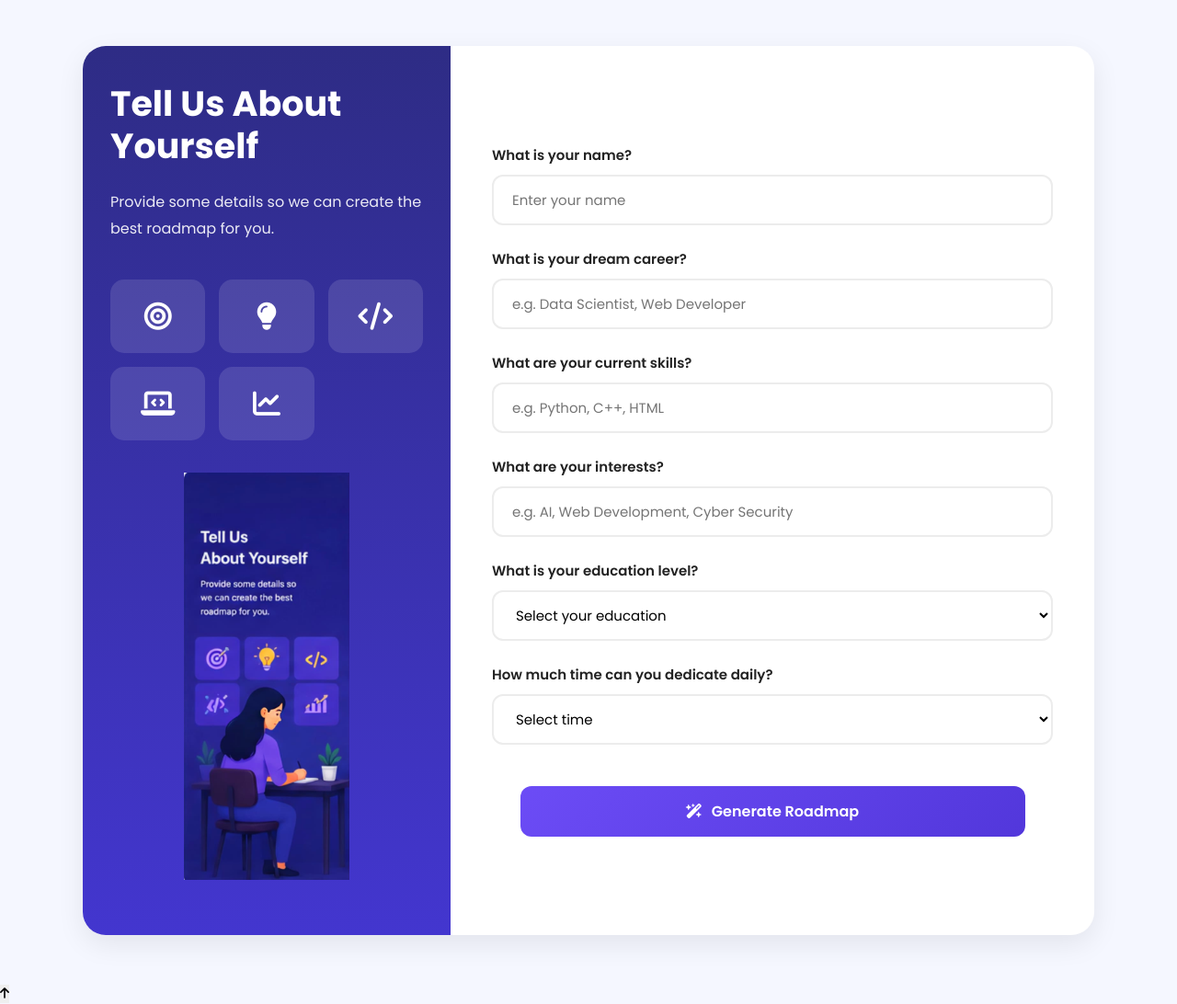
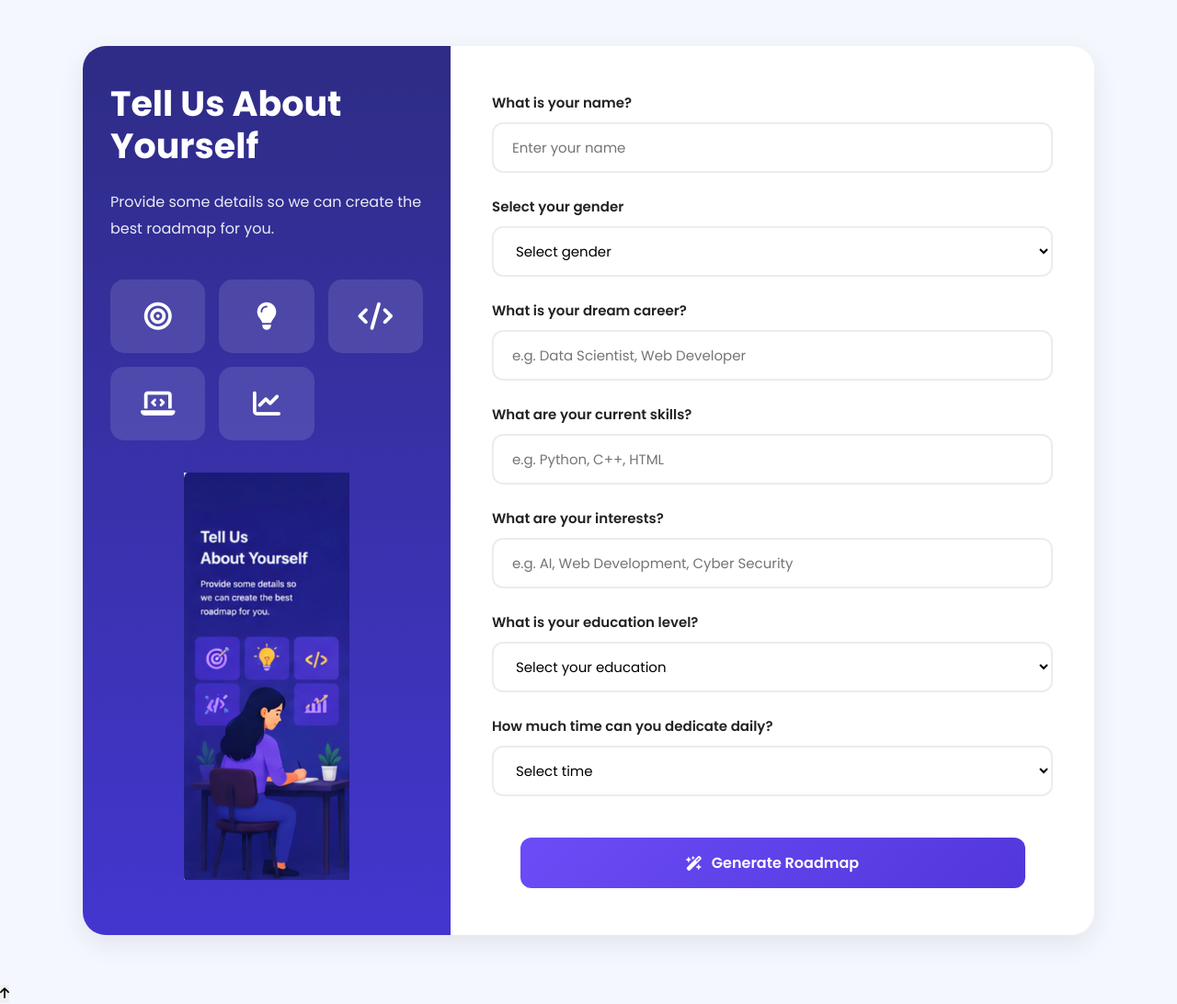
Before and after one commit to samruddhich7651-pixel/AI-Career-Roadmap, a Flask app: page /form in a window 1280 px wide. Shown: the whole page at 92% size. Run offline with Flask 3, Linux system fonts and the light colour scheme; the visitor is signed in with stand-in values (Sample User, id 1).

Commit message:
Added gender-based profile avatars

```diff
--- a/app.py
+++ b/app.py
@@ -24,7 +24,6 @@ def register():
 
     if request.method == "POST":
 
-        # Matches register.html
         name = request.form["fullname"]
         email = request.form["email"]
         password = request.form["password"]
@@ -89,11 +88,14 @@ def generate_roadmap_route():
         return redirect(url_for("login"))
 
     name = request.form["name"]
+    gender = request.form["gender"]      # NEW
     career = request.form["career"]
     skills = request.form["skills"]
     interests = request.form["interests"]
     education = request.form["education"]
     time = request.form["time"]
+
+    session["gender"] = gender           # NEW
 
     roadmap = generate_roadmap(
         name,
@@ -112,6 +114,7 @@ def generate_roadmap_route():
     return render_template(
         "roadmap.html",
         name=name,
+        gender=gender,                   # NEW
         career=career,
         education=education,
         skills=skills,
@@ -143,6 +146,7 @@ def dashboard():
     return render_template(
         "dashboard.html",
         name=session["name"],
+        gender=session.get("gender", "neutral"),   # NEW
         career_goal=career_goal,
         roadmap=roadmap
     )
--- a/templates/form.html
+++ b/templates/form.html
@@ -67,6 +67,7 @@
         <div class="career-right">
 
            <form action="{{ url_for('generate_roadmap_route') }}" method="POST" class="career-form">
+
     <div class="input-group">
 
         <label>What is your name?</label>
@@ -80,6 +81,24 @@
 
     </div>
 
+    <!-- NEW: Gender Field -->
+    <div class="input-group">
+
+        <label>Select your gender</label>
+
+        <select name="gender" required>
+
+            <option value="">Select gender</option>
+
+            <option value="male">Male</option>
+
+            <option value="female">Female</option>
+
+            <option value="neutral">Prefer not to say</option>
+
+        </select>
+
+    </div>
 
     <div class="input-group">
 
@@ -94,7 +113,6 @@
 
     </div>
 
-
     <div class="input-group">
 
         <label>What are your current skills?</label>
@@ -108,7 +126,6 @@
 
     </div>
 
-
     <div class="input-group">
 
         <label>What are your interests?</label>
@@ -121,7 +138,6 @@
         >
 
     </div>
-
 
     <div class="input-group">
 
@@ -145,7 +161,6 @@
 
     </div>
 
-
     <div class="input-group">
 
         <label>How much time can you dedicate daily?</label>
@@ -166,7 +181,6 @@
 
     </div>
 
-
     <button type="submit" class="generate-btn">
 
         <i class="fa-solid fa-wand-magic-sparkles"></i>
@@ -176,7 +190,6 @@
     </button>
 
 </form>
-
         </div>
 
     </div>
```
Also changed, not shown: templates/dashboard.html (+12 -11 lines), static/images/male.png (added), static/images/neutral.png (added). Lines whose indentation alone changed are shown as unchanged.
